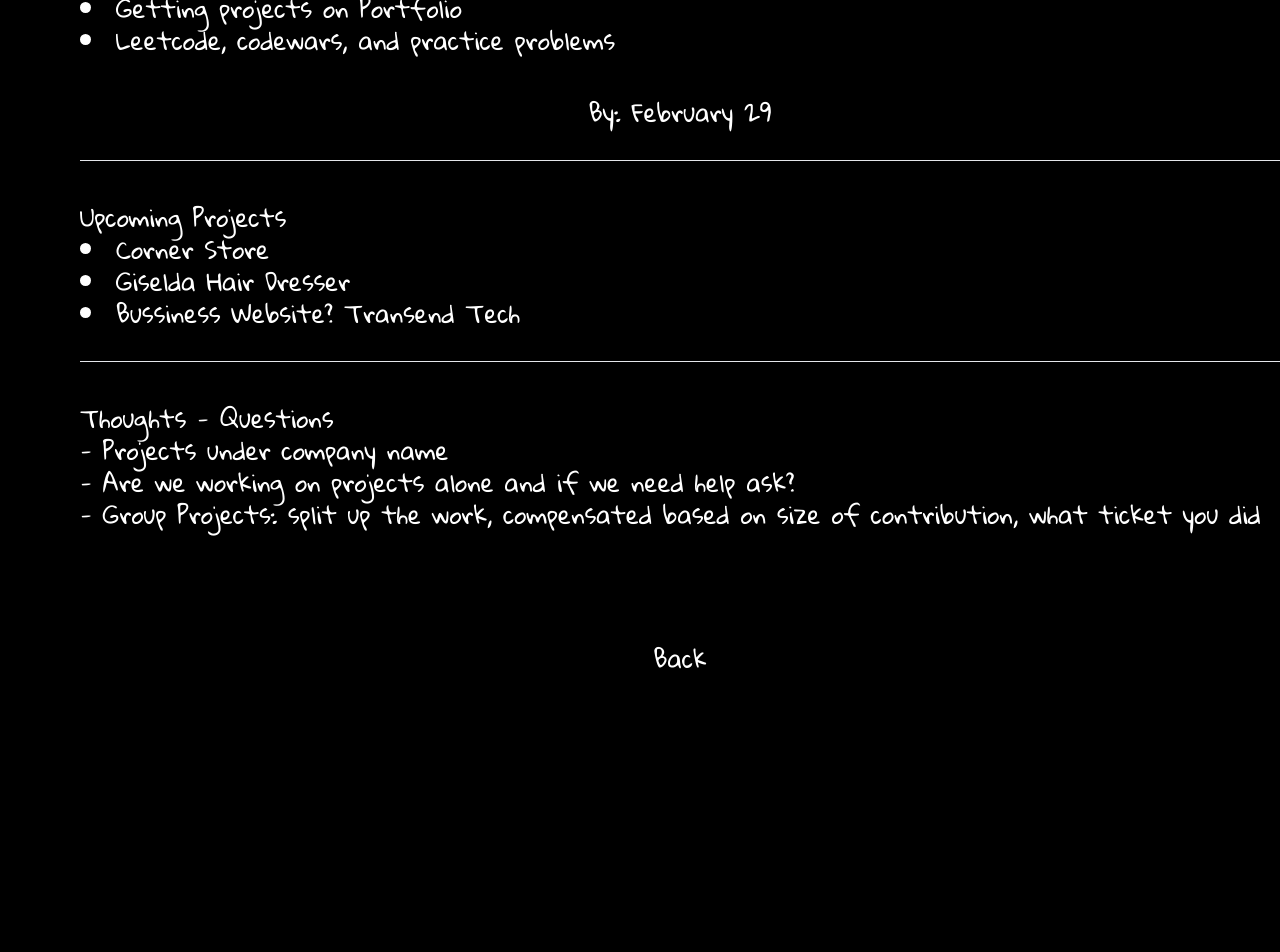
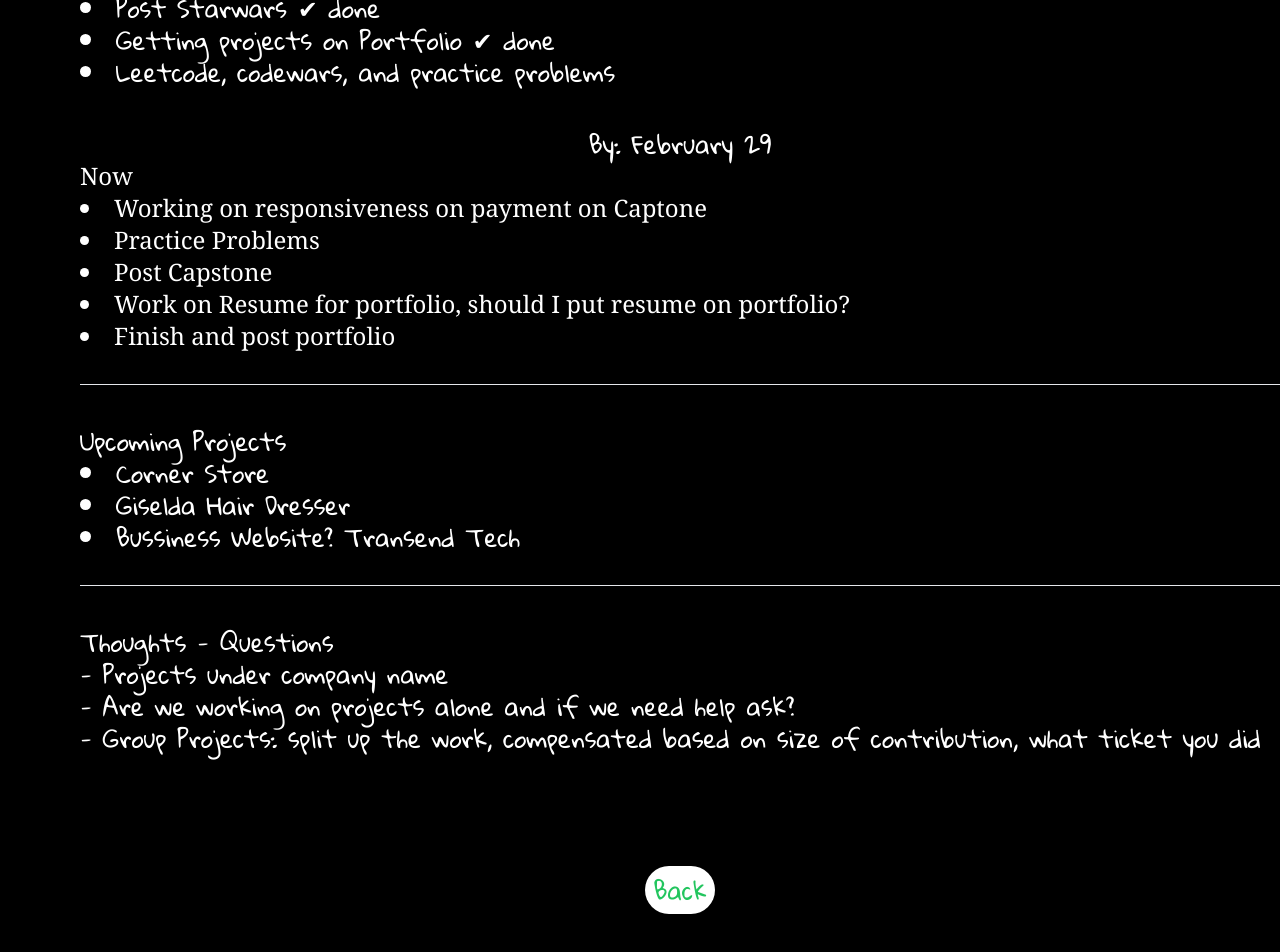
Before and after one commit to Davonne007-TX/game-plan, a React (Vite) app: page /gamePlan2 in a window 1280 px wide. Shown: the part 372-1324 px from the top of the page. Before the commit the page ends 1054 px from the top, so only its background shows below. Built offline with nearby package versions, Linux system fonts and the light colour scheme; a web font is replaced by a local one.

Commit message:
adding more styles and listed the things I need to do or am working on

```diff
--- a/package.json
+++ b/package.json
@@ -12,6 +12,7 @@
   "dependencies": {
     "react": "^18.2.0",
     "react-dom": "^18.2.0",
+    "react-icons": "^5.0.1",
     "react-router-dom": "^6.21.3"
   },
   "devDependencies": {
--- a/src/components/GamePlan2.jsx
+++ b/src/components/GamePlan2.jsx
@@ -1,5 +1,6 @@
 import React from "react";
 import { useNavigate } from "react-router-dom";
+import ReuseableButton from "./ReuseableButton";
 
 export default function GamePlan2() {
   const navigate = useNavigate();
@@ -13,11 +14,23 @@ export default function GamePlan2() {
       <div className="flex flex-col ml-20 mt-10 text-2xl font-gloria">
         <li>Responsive Styles on Capstone - - like now</li>
         <li>Post Capstone - - By February 21st</li>
-        <li>What projects should be on Portfolio?</li>
+        <li>What projects should be on Portfolio? ✔ done </li>
         <li>Major Errors on Projects</li>
-        <li>Getting projects on Portfolio</li>
+        <li>Post Starwars ✔ done</li>
+        <li>Getting projects on Portfolio ✔ done</li>
         <li>Leetcode, codewars, and practice problems</li>
         <p className="text-center mt-10">By: February 29</p>
+
+        <div className="font-serif">
+          <p>Now</p>
+          <li>Working on responsiveness on payment on Captone</li>
+          <li>Practice Problems</li>
+          <li>Post Capstone</li>
+          <li>
+            Work on Resume for portfolio, should I put resume on portfolio?
+          </li>
+          <li>Finish and post portfolio</li>
+        </div>
         <br />
         <hr />
 
@@ -42,9 +55,13 @@ export default function GamePlan2() {
           </ul>
         </section>
 
-        <button onClick={gamePlan1} className="mt-28 pink-hover">
-          Back
-        </button>
+        <div className="flex justify-center items-center ">
+          <ReuseableButton
+            onClick={gamePlan1}
+            className="mt-28 rounded-full pink-hover p-2 bg-white text-green-500 mb-20"
+            label="Back"
+          />
+        </div>
       </div>
     </section>
   );
--- a/src/components/HookTwo.jsx
+++ b/src/components/HookTwo.jsx
@@ -38,7 +38,7 @@ export default function HookTwo({ backToHooks }) {
           className="p-2 outline-none border-2 border-black"
         />
 
-        <p>You typed: {inputValue}</p>
+        <p className="text-pink-300 mt-10">You typed: {inputValue}</p>
 
         <button
           onClick={handleClick}
@@ -48,9 +48,13 @@ export default function HookTwo({ backToHooks }) {
         </button>
 
         <div className="flex flex-col gap-10 mt-10">
-          <ReuseableButton onClick={backToHooks} label="Go Back" />
           <ReuseableButton
-            className="mt-10 bg-black p-2 text-white rounded-full hover:text-pink-600 font-mono"
+            onClick={backToHooks}
+            label="Go Back"
+            className=" bg-pink-200 p-2 text-black rounded-full hover:text-pink-600 font-mono"
+          />
+          <ReuseableButton
+            className="mt-10 bg-pink-200 p-2 text-black rounded-full hover:text-pink-600 font-mono"
             onClick={more}
             label="More useCallBack"
           />
--- a/src/components/Hooks.jsx
+++ b/src/components/Hooks.jsx
@@ -7,10 +7,10 @@ export default function Hooks({ backToHooks }) {
     <>
       <Header children={"Hooks"} />
       <section className="flex flex-col justify-center items-center mt-20 gap-10 font-sans text-2xl">
-        <li className="hover:text-white">
+        <li className="text-white hover:text-blue-300">
           <Link to="/hookOne">useState</Link>
         </li>
-        <li className="hover:text-white">
+        <li className="text-white hover:text-blue-300">
           <Link to="/hookTwo">useCallBack</Link>
         </li>
 
--- a/src/components/ReuseableButton.jsx
+++ b/src/components/ReuseableButton.jsx
@@ -1,9 +1,6 @@
-export default function ReuseableButton({ onClick, label }) {
+export default function ReuseableButton({ onClick, label, className }) {
   return (
-    <button
-      onClick={onClick}
-      className="bg-black p-2 text-white rounded-full hover:text-blue-600 font-serif"
-    >
+    <button onClick={onClick} className={className}>
       {label}
     </button>
   );
@@ -11,3 +8,5 @@ export default function ReuseableButton({ onClick, label }) {
 
 //creating a reuseable button that you can use on multiple components,
 //without repeating your self, DRY
+
+// bg-black p-2 text-white rounded-full hover:text-blue-600 font-serif"
--- a/src/components/TopHeader.jsx
+++ b/src/components/TopHeader.jsx
@@ -12,6 +12,7 @@ export default function TopHeader() {
       <h1 className="text-xl pink-hover" onClick={home}>
         You Got This...!
       </h1>
+
       <nav className="flex flex-col md:flex-row lg:flex-row gap-10 text-sm">
         <Link to="/gamePlan1" className="pink-hover">
           #1
```
Also changed, not shown: transend-tech/bussiness.js (added, +57 -0 lines), src/strategies/ana-amazon.js (added), 1 other file (tests, documents, lock files or other folders).
